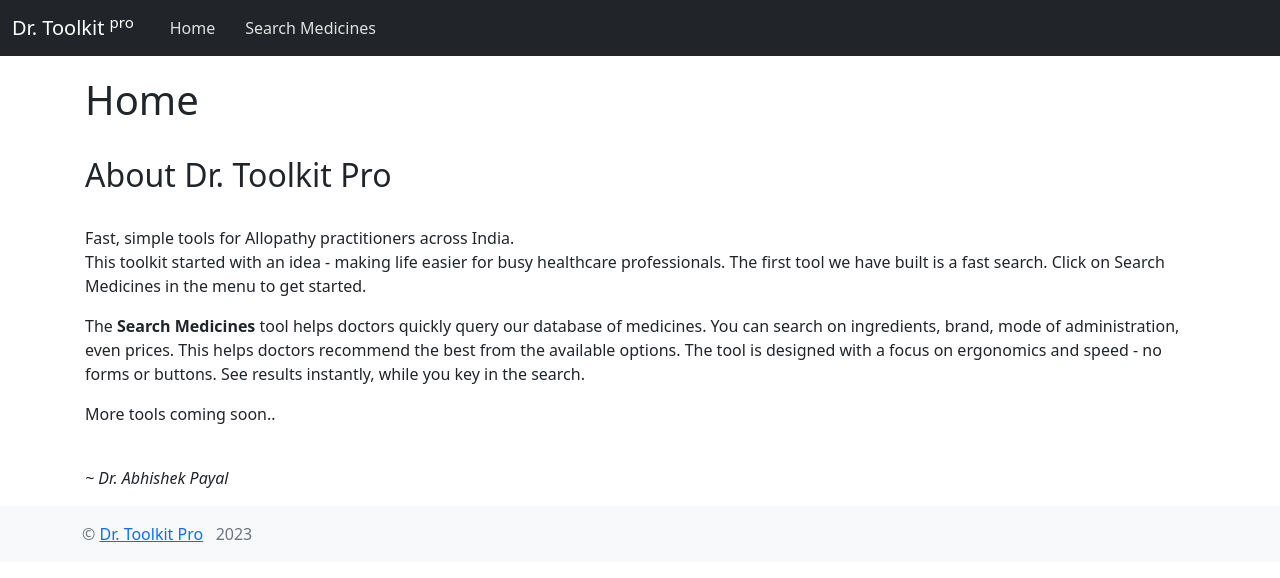
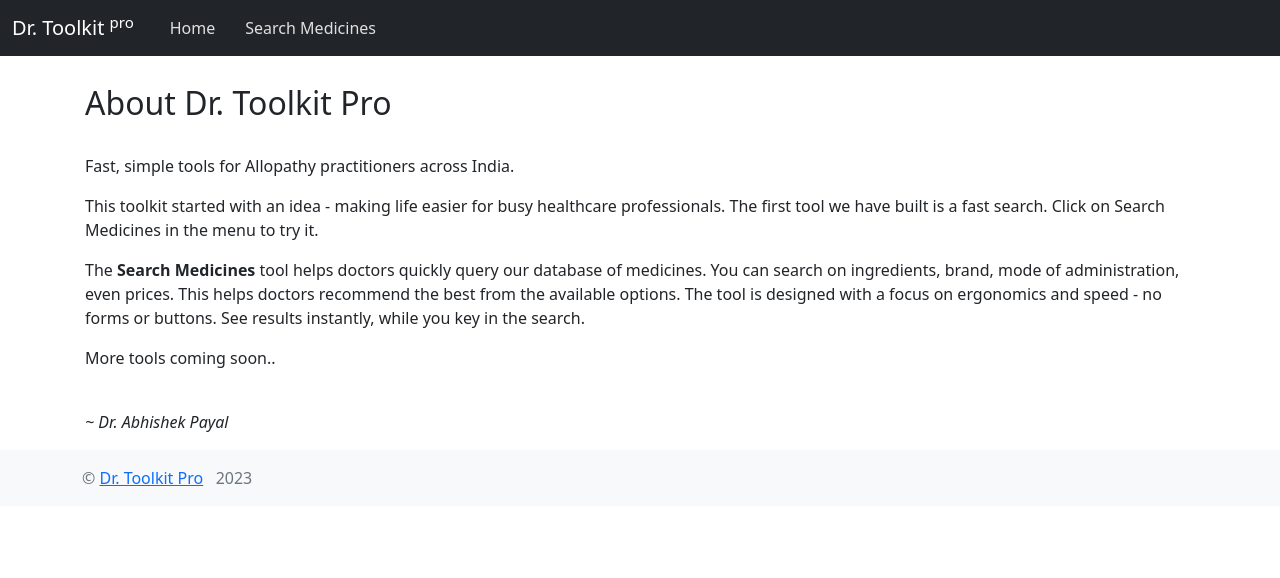
Before and after one commit to vikrantpayal/drtoolkit.pro, a React (Create React App) app: page /home in a window 1280 px wide. Shown: the top 578 px of the page. Built offline with nearby package versions, Linux system fonts and the light colour scheme.

Commit message:
Updated home page content, removed header

```diff
--- a/src/components/Home/index.js
+++ b/src/components/Home/index.js
@@ -5,14 +5,14 @@ class Home extends Component {
   render() {
     return (
       <>
-	<p/>
-        <h1>Home</h1>
-        <p><br/>
-         <h2>About Dr. Toolkit Pro</h2><br/>
-         Fast, simple tools for Allopathy practitioners across India.<br/>
+        <br/>
+         <h2>About Dr. Toolkit Pro</h2>
+         <br/>
+         <p>Fast, simple tools for Allopathy practitioners across India.</p>
+         <p>
          This toolkit started with an idea - making life easier for busy healthcare professionals.
          The first tool we have built is a fast search.
-         Click on Search Medicines in the menu to get started.
+         Click on Search Medicines in the menu to try it.
          </p>
          <p>
          The <b>Search Medicines</b> tool helps doctors quickly query
```
